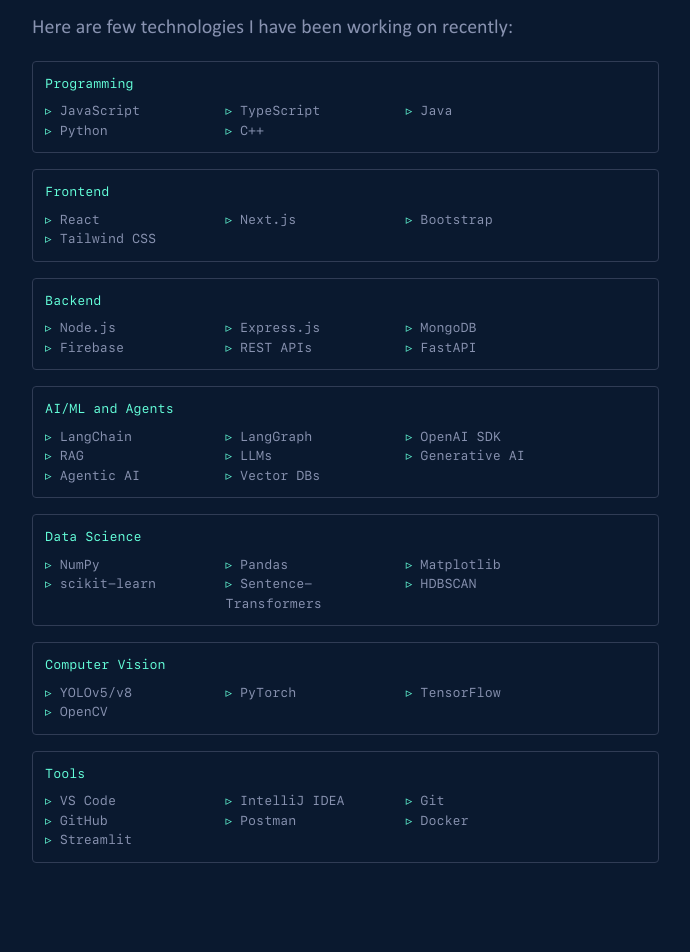
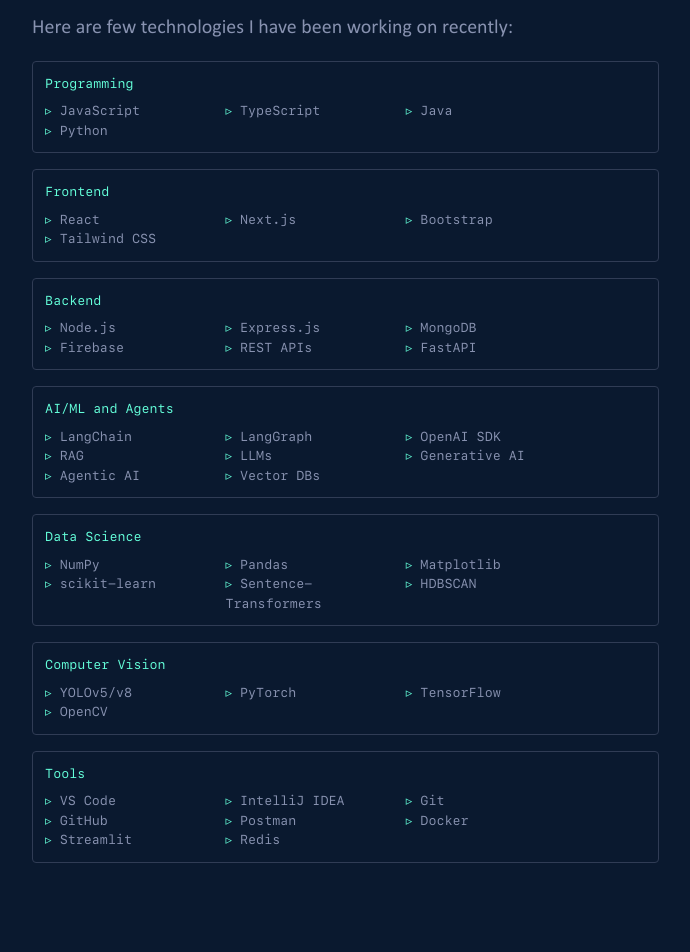
Before and after one commit to Abdullah-9862873/Portfolio_Site, a React (Create React App) app: page / in a window 1280 px wide. Shown: the part 1440-2392 px from the top of the page, without its empty margins (113-803 px from the left). Built offline with nearby package versions, Linux system fonts and the light colour scheme.

Commit message:
added one more tool

```diff
--- a/src/components/About.js
+++ b/src/components/About.js
@@ -162,9 +162,6 @@
                 <div className="w-[45%] font-customMono text-[13px] antialiased pr-4">
                   <span className="text-[#64ffda]">▹</span> Python
                 </div>
-                <div className="w-[45%] font-customMono text-[13px] antialiased pr-4">
-                  <span className="text-[#64ffda]">▹</span> C++
-                </div>
               </div>
             </div>
             {/* Frontend */}
@@ -318,6 +315,9 @@
                 <div className="w-[45%] font-customMono text-[13px] antialiased pr-4">
                   <span className="text-[#64ffda]">▹</span> Streamlit
                 </div>
+                <div className="w-[45%] font-customMono text-[13px] antialiased pr-4">
+                  <span className="text-[#64ffda]">▹</span> Redis
+                </div>
               </div>
             </div>
           </div>
@@ -387,9 +387,6 @@
                 </div>
                 <div className="w-[30%] font-customMono text-[13px] antialiased pr-4">
                   <span className="text-[#64ffda]">▹</span> Python
-                </div>
-                <div className="w-[30%] font-customMono text-[13px] antialiased pr-4">
-                  <span className="text-[#64ffda]">▹</span> C++
                 </div>
               </div>
             </div>
@@ -544,6 +541,9 @@
                 <div className="w-[30%] font-customMono text-[13px] antialiased pr-4">
                   <span className="text-[#64ffda]">▹</span> Streamlit
                 </div>
+                <div className="w-[30%] font-customMono text-[13px] antialiased pr-4">
+                  <span className="text-[#64ffda]">▹</span> Redis
+                </div>
               </div>
             </div>
           </div>
```
